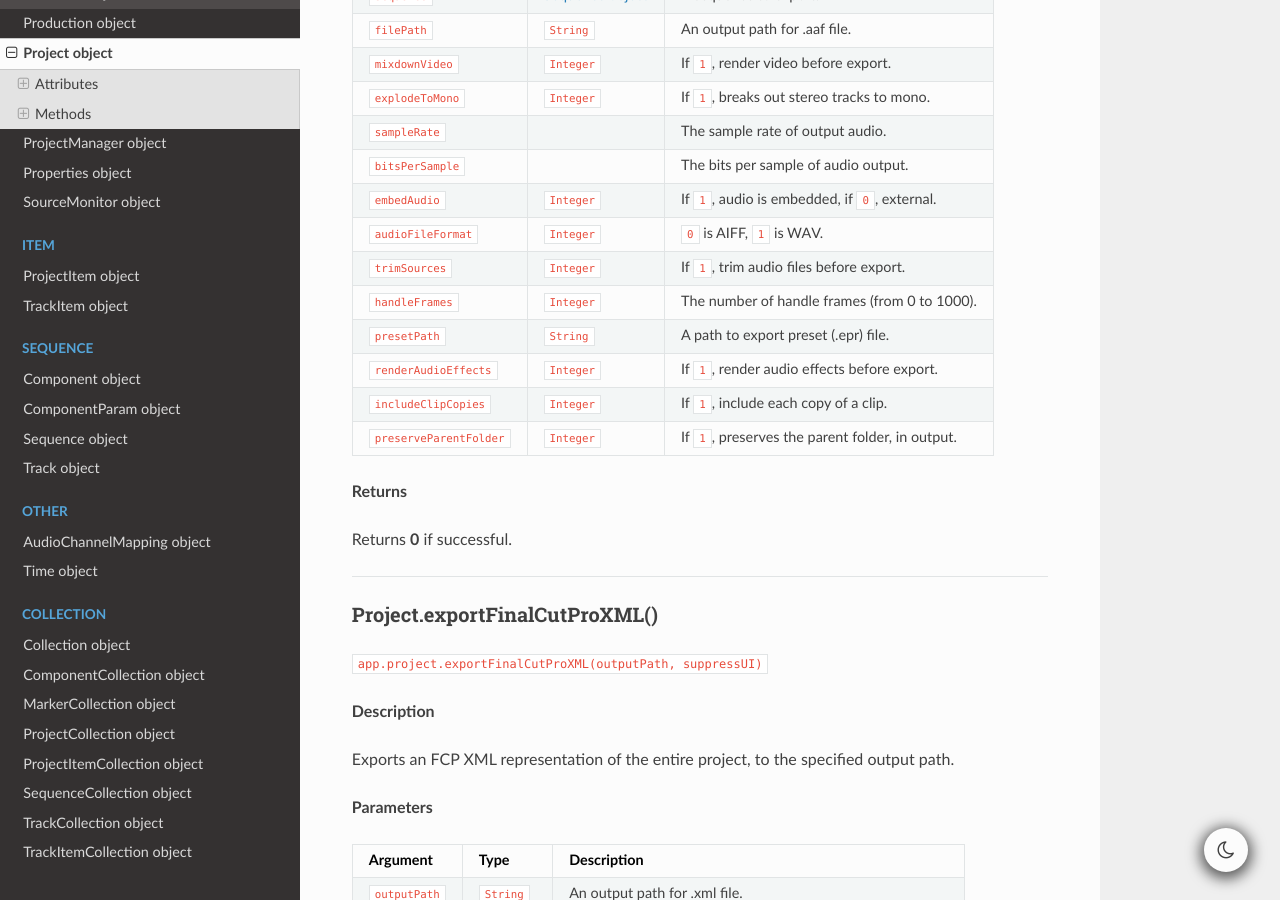
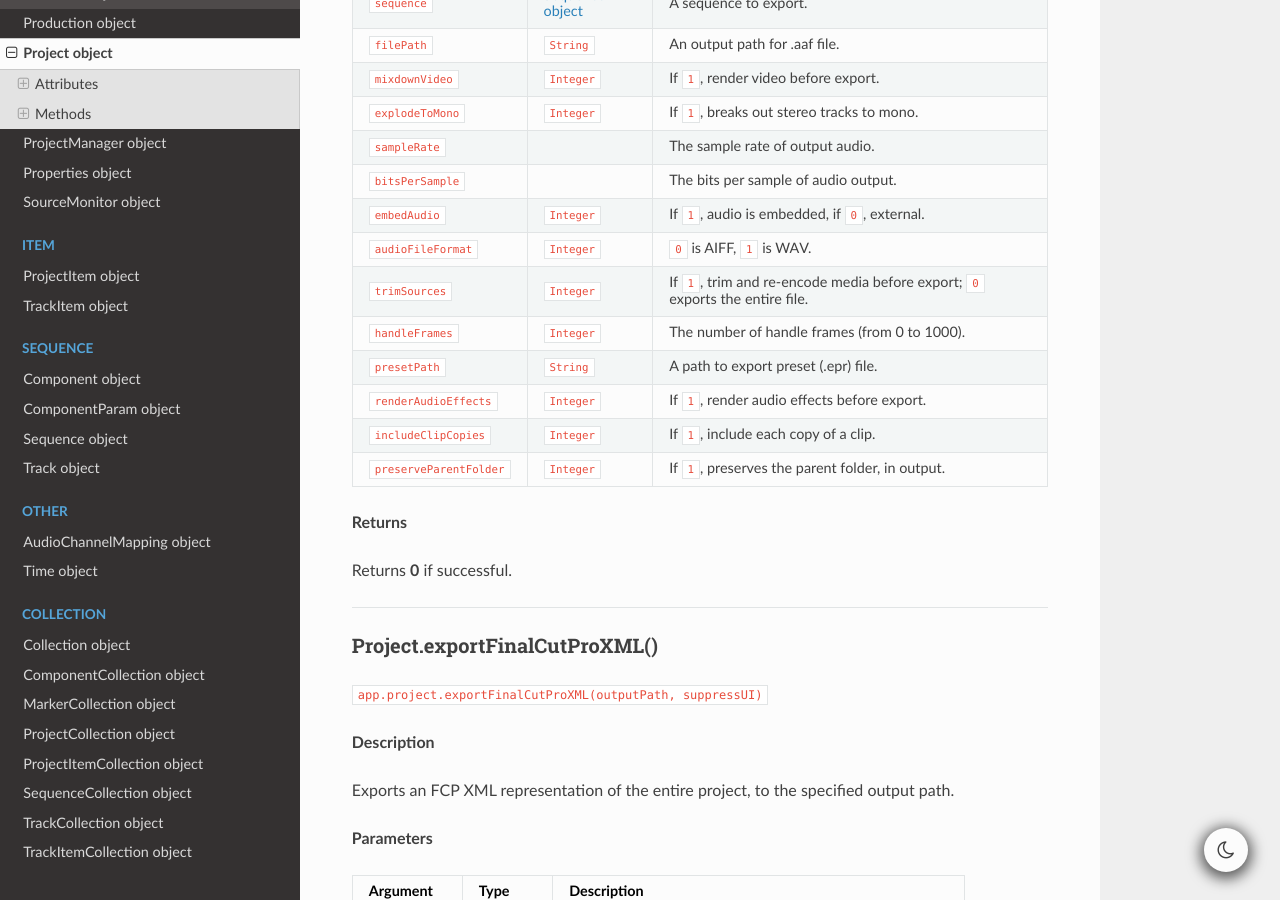
Before and after one commit to docsforadobe/premiere-scripting-guide, a Sphinx documentation site: the page built from docs/general/project.rst, in a window 1280 px wide and 900 px high, scrolled down 6554 px. Built offline with Sphinx 7.4.7 and the Read the Docs theme 2.0.0, drawn with Linux system fonts in a browser that asks for light colours.

```diff
--- a/docs/general/project.rst
+++ b/docs/general/project.rst
@@ -346,7 +346,7 @@
 ``bitsPerSample``                            The bits per sample of audio output.
 ``embedAudio``            ``Integer``        If ``1``, audio is embedded, if ``0``, external.
 ``audioFileFormat``       ``Integer``        ``0`` is AIFF, ``1`` is WAV.
-``trimSources``           ``Integer``        If ``1``, trim audio files before export.
+``trimSources``           ``Integer``        If ``1``, trim and re-encode media before export; ``0`` exports the entire file.
 ``handleFrames``          ``Integer``        The number of handle frames (from 0 to 1000).
 ``presetPath``            ``String``         A path to export preset (.epr) file.
 ``renderAudioEffects``    ``Integer``        If ``1``, render audio effects before export.
```
